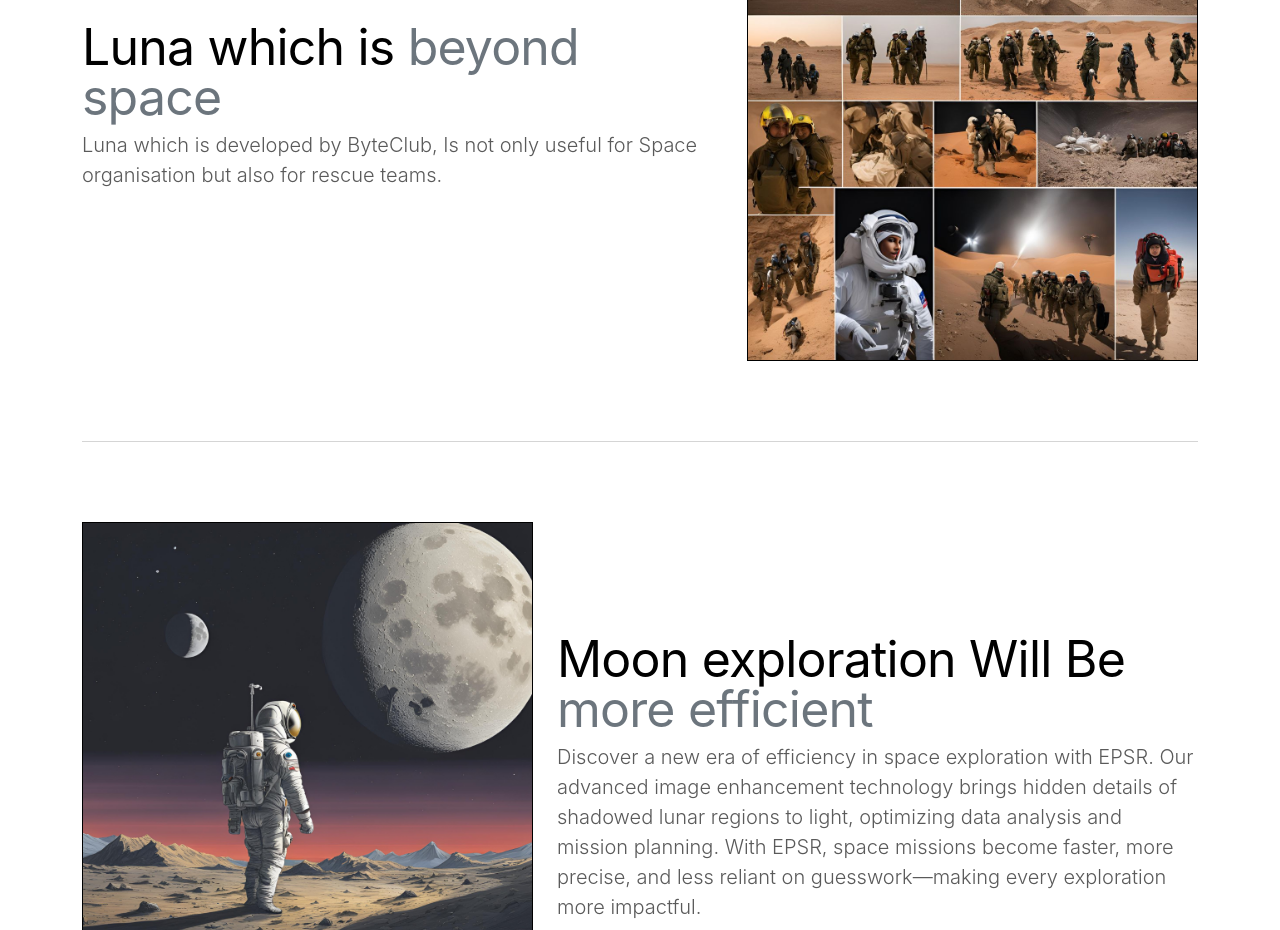
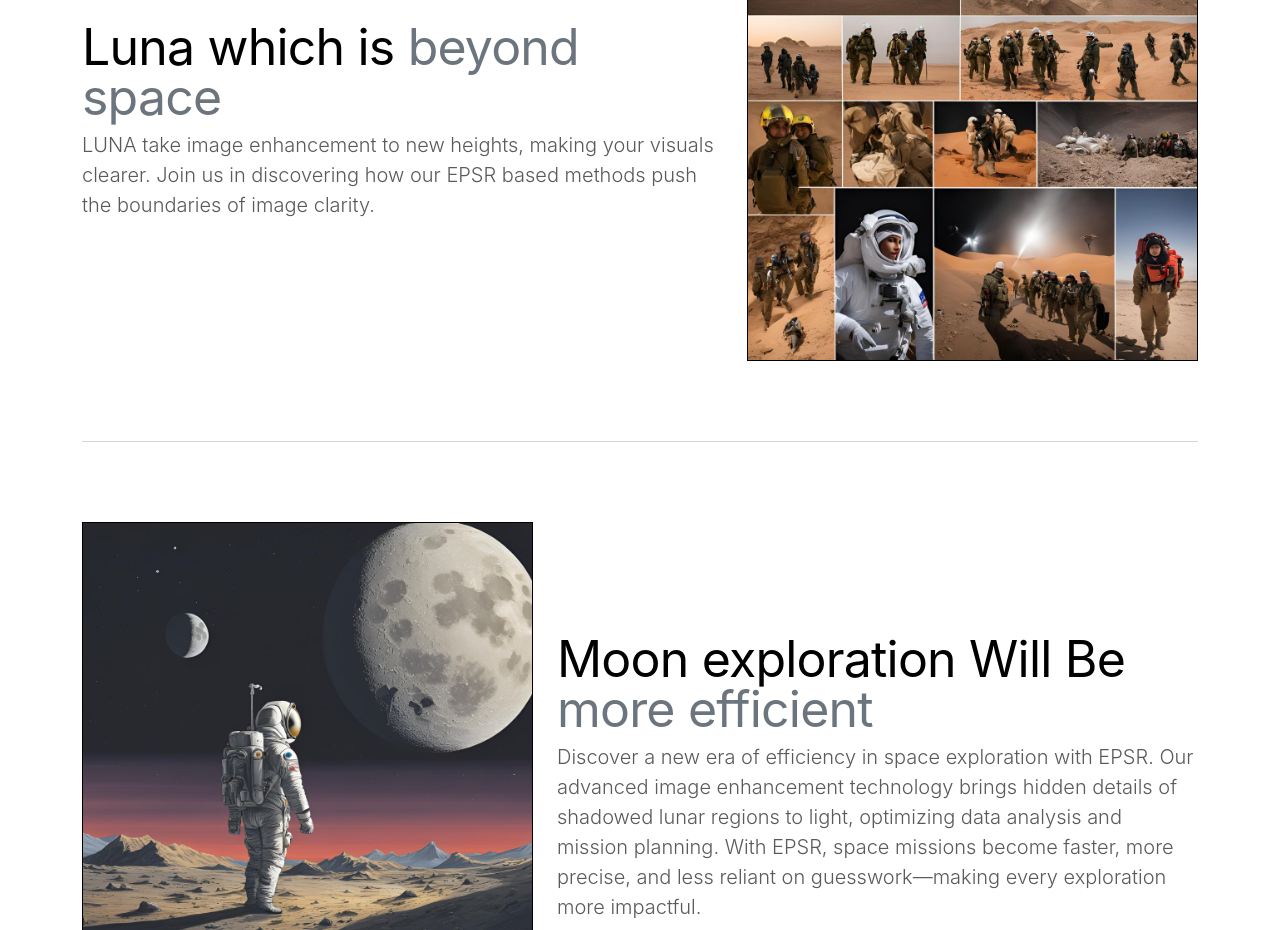
Before and after one commit to ISRO-EPSR/LUNAUI, a React (Create React App) app: page / in a window 1280 px wide. Shown: the part 1180-2110 px from the top of the page. Built offline with nearby package versions, Linux system fonts and the light colour scheme.

Commit message:
home.js updated

```diff
--- a/src/pages/home.js
+++ b/src/pages/home.js
@@ -116,8 +116,7 @@ class Home extends React.Component {
                                         <span className="text-muted"> beyond space </span>
                                     </h2>
                                     <p className="lead">
-                                        Luna which is developed by ByteClub, Is not only useful for Space organisation
-                                        but also for rescue teams.
+                                    LUNA take image enhancement to new heights, making your visuals clearer. Join us in discovering how  our EPSR based methods push the boundaries of image clarity.
                                     </p>
                                 </div>
                                 <div className="col-md-5">
```
